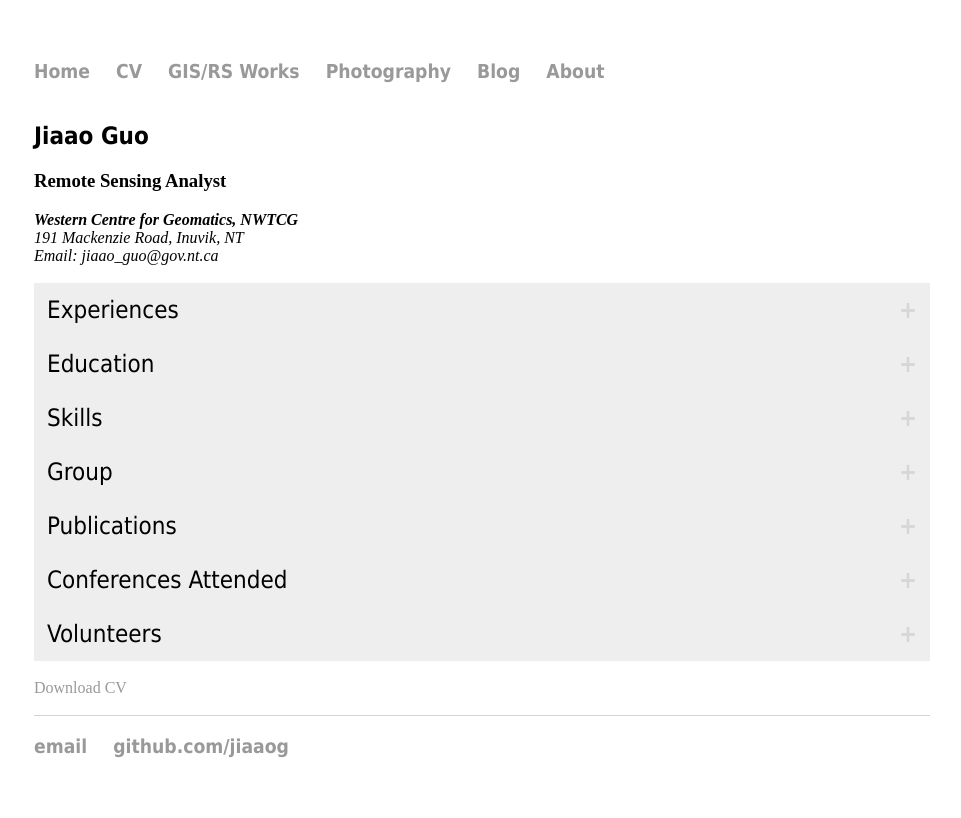
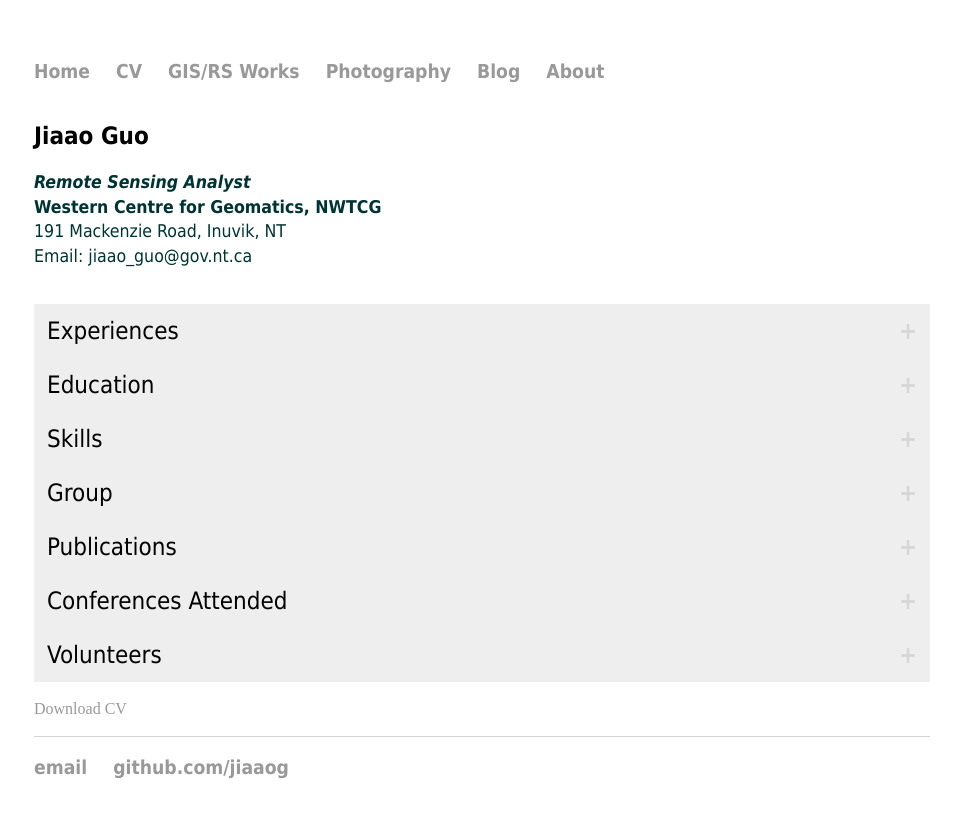
Before and after one commit to jiaaog/jiaaog.github.io, a Jekyll site: the page built from cv/index.html, in a window 1280 px wide. Shown: the top 818 px of the page, without its empty margins (158-1119 px from the left). Built offline with Jekyll 4.4.1, drawn with Linux system fonts in a browser that asks for light colours.

Commit message:
Update index.html

```diff
--- a/cv/index.html
+++ b/cv/index.html
@@ -5,13 +5,12 @@ title: CV of Jiaao
 
 	<div class="cv">
 
-					<h2>Jiaao Guo</h2>
-		<h3> Remote Sensing Analyst </h3>
-					<address>
-					<strong>Western Centre for Geomatics, NWTCG</strong><br>
-					191 Mackenzie Road, Inuvik, NT<br>
-					<span class="obfuscate">Email: jiaao_guo@gov.nt.ca</span>
-					</address>
+		<h2>Jiaao Guo</h2>
+		<p><strong><em>Remote Sensing Analyst</em></strong><br>
+		<strong>Western Centre for Geomatics, NWTCG</strong><br>
+		191 Mackenzie Road, Inuvik, NT<br>
+		Email: jiaao_guo@gov.nt.ca<br>
+		</p>
 		<br>
                 <button class="accordion">Experiences</button>
                 <div class="panel">
@@ -20,7 +19,7 @@ title: CV of Jiaao
                         </p>
 		<p style="margin-left:40px"><strong>Project Leader; Research Assistant, University of Calgary</strong></p>
                         <p style="margin-left:50px"><em>December 2018 – Current</em><br>
-                        o Developed / implement mapping “toolkit” for the Accelerating Implementation of Renewable Energy (AI-RE) project in Canmore, Alberta, funded by Quality Urban Energy Systems of tomorrow (QUEST)</p>
+                        o Developed / implement mapping “toolkit” for the Accelerating Implementation of Renewable Energy (AI-RE) project in Canmore, Alberta, funded by Quality Urban Energy Systems of tomorrow (QUEST)<br>
 			o Developed / generate thematic maps for Canadian Mountain Assessment (CMA) initiative, a part of Canadian Mountain Network (CMN)<br>
 			o Using GIS andspatial analysis to understand sidewalk-width patterns and generating web-mapping app for promiting a walkable and safe Calgary during the COVID-19 pandemic</p>
                 <p style="margin-left:40px"><strong>GIS Analyst, Family Medicine at Cumming School of Medicine, University of Calgary</strong></p>
```
